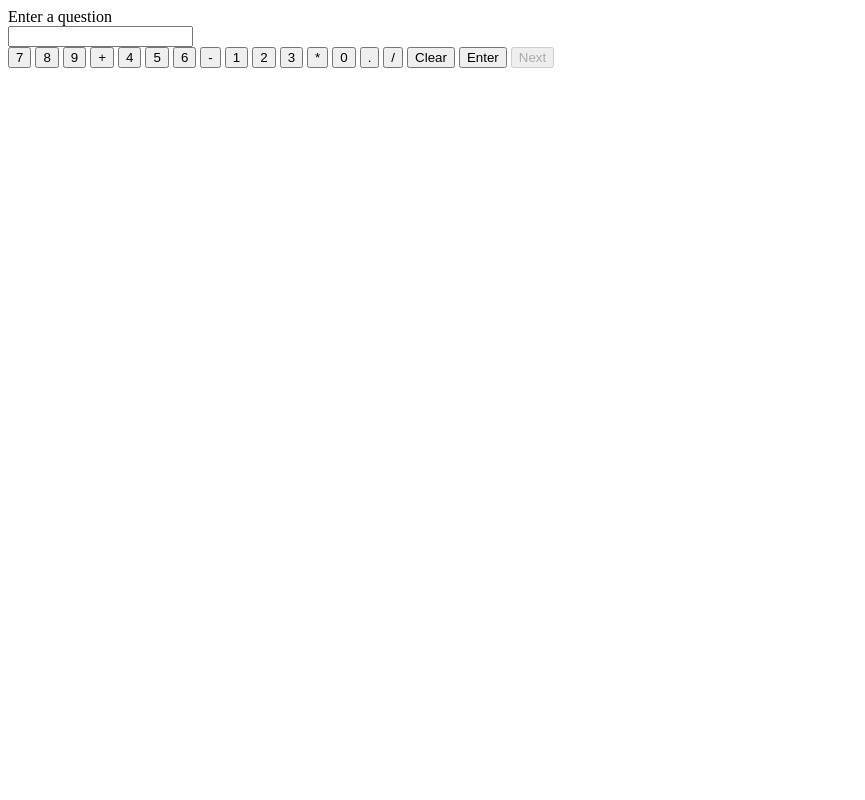
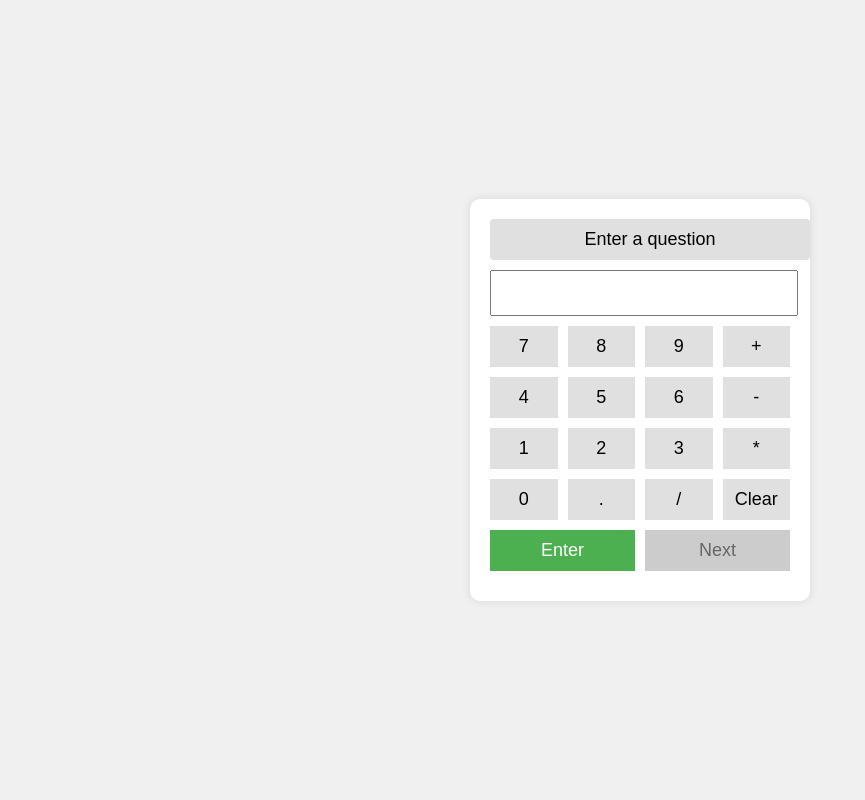
Before and after one commit to GarrettTech/CTS285, a Flask app: page / in a window 1280 px wide. Shown: the whole page, without its empty margins (0-865 px from the left). Run offline with Flask 3, Linux system fonts and the light colour scheme.

Commit message:
Updated the graphical interface on my website

```diff
--- a/sprintOne/templates/index.html
+++ b/sprintOne/templates/index.html
@@ -5,7 +5,71 @@
     <meta name="viewport" content="width=device-width, initial-scale=1.0">
     <title>Python-Controlled Calculator</title>
     <style>
-
+       body {
+            font-family: Arial, sans-serif;
+            display: flex;
+            justify-content: center;
+            align-items: center;
+            height: 100vh;
+            margin: 0;
+            background-color: #f0f0f0;
+        }
+        .calculator-container {
+            background-color: #fff;
+            border-radius: 10px;
+            box-shadow: 0 0 10px rgba(0,0,0,0.1);
+            padding: 20px;
+            width: 300px;
+        }
+        #question-display {
+            width: 100%;
+            text-align: center;
+            font-size: 18px;
+            margin-bottom: 10px;
+            padding: 10px;
+            background-color: #e0e0e0;
+            border-radius: 4px;
+        }
+        #display {
+            width: 100%;
+            height: 40px;
+            font-size: 18px;
+            margin-bottom: 10px;
+            text-align: right;
+        }
+        .buttons {
+            display: grid;
+            grid-template-columns: repeat(4, 1fr);
+            gap: 10px;
+        }
+        button {
+            padding: 10px;
+            font-size: 18px;
+            border: none;
+            background-color: #e0e0e0;
+            cursor: pointer;
+        }
+        button:hover {
+            background-color: #d0d0d0;
+        }
+        #enter, #next {
+            grid-column: span 2;
+            background-color: #4CAF50;
+            color: white;
+        }
+        #enter:hover, #next:hover {
+            background-color: #45a049;
+        }
+        #next:disabled {
+            background-color: #cccccc;
+            color: #666666;
+            cursor: not-allowed;
+        }
+        #result {
+            margin-top: 10px;
+            text-align: center;
+            font-weight: bold;
+        }
     </style>
 </head>
 <body>
```
